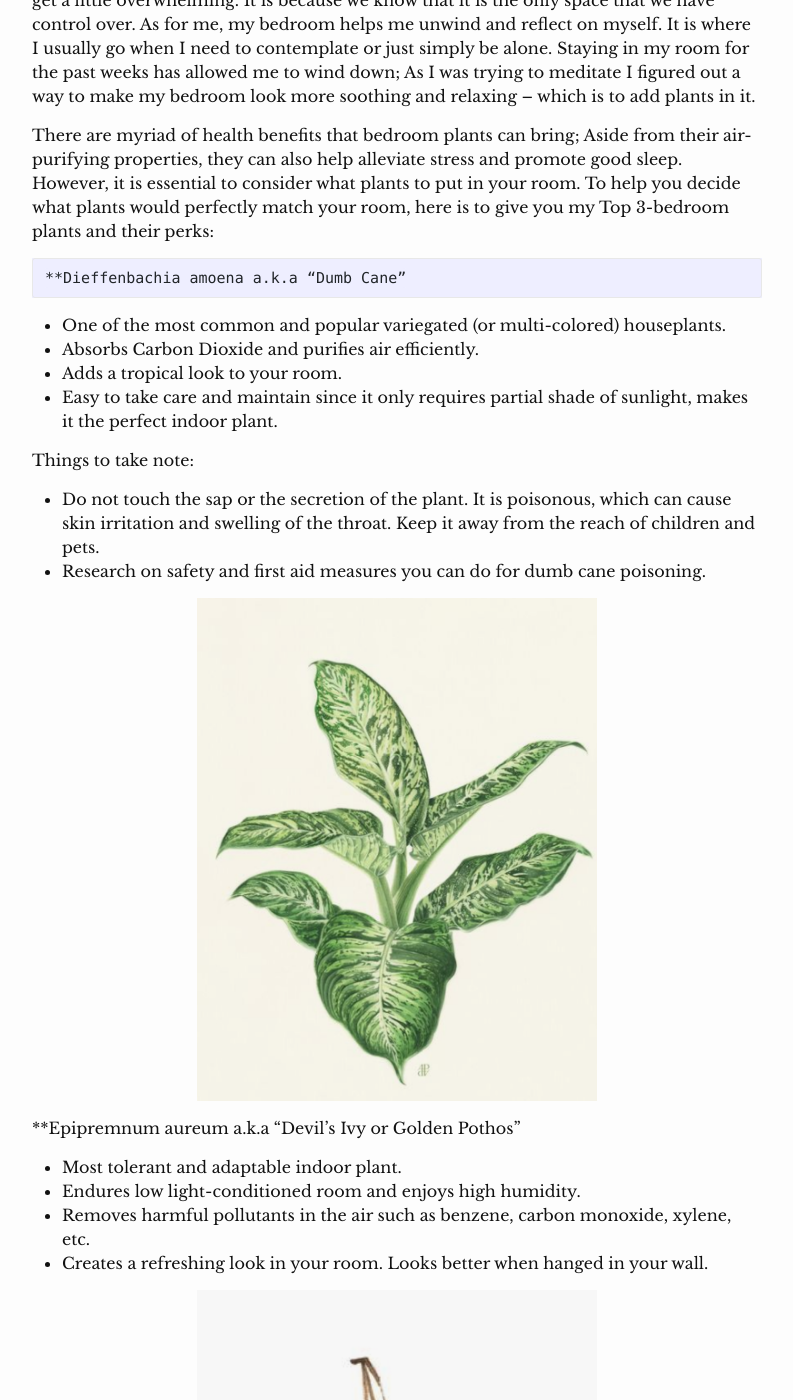
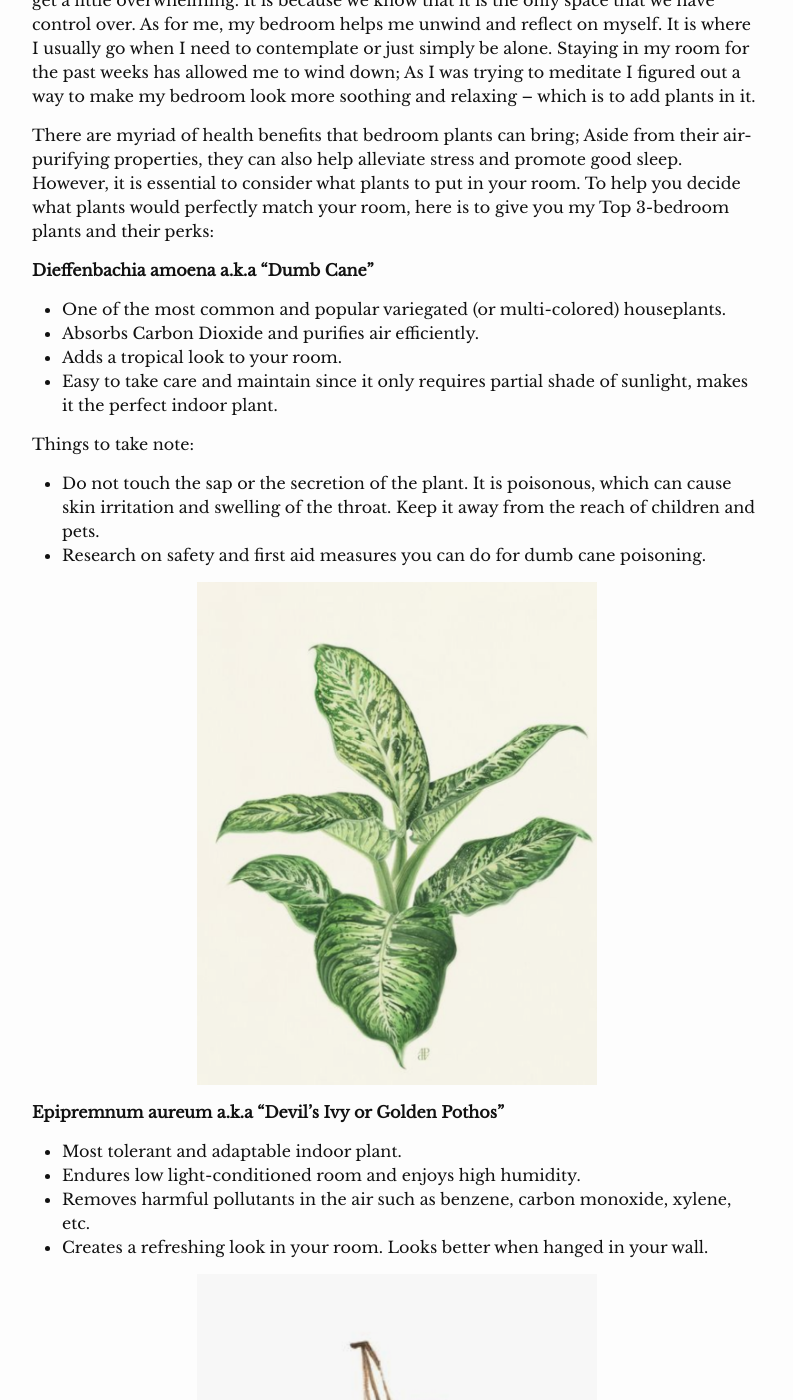
Before and after one commit to ToshiWasabi/Toshi, a Jekyll site: the page built from _posts/2020-07-10-best-indoor-plants-to-have-in-your-room.md, in a window 1280 px wide and 1400 px high, scrolled down 614 px. Shown: the whole window, without its empty margins (243-1036 px from the left). Built offline with Jekyll 4.4.1, drawn with Linux system fonts in a browser that asks for light colours; nearby versions of some CDN libraries; some of the changed text lies outside the part shown.

```diff
--- a/_posts/2020-07-10-best-indoor-plants-to-have-in-your-room.md
+++ b/_posts/2020-07-10-best-indoor-plants-to-have-in-your-room.md
@@ -16,7 +16,7 @@ The bedroom has always been (if not one of) the first place most of us go to whe
 
 There are myriad of health benefits that bedroom plants can bring; Aside from their air-purifying properties, they can also help alleviate stress and promote good sleep. However, it is essential to consider what plants to put in your room. To help you decide what plants would perfectly match your room, here is to give you my Top 3-bedroom plants and their perks:
 
-	**Dieffenbachia amoena a.k.a “Dumb Cane”
+**Dieffenbachia amoena a.k.a “Dumb Cane”**
 
 -	One of the most common and popular variegated (or multi-colored) houseplants.
 -	Absorbs Carbon Dioxide and purifies air efficiently.
@@ -31,7 +31,7 @@ Things to take note:
 ![Dumbcane]({{'/images/Dumbcane.png' | relative_url}}){:class="img-responsive"}
 
 
- **Epipremnum aureum a.k.a “Devil’s Ivy or Golden Pothos”
+ **Epipremnum aureum a.k.a “Devil’s Ivy or Golden Pothos”**
 
 -	Most tolerant and adaptable indoor plant.
 -	Endures low light-conditioned room and enjoys high humidity.
@@ -41,7 +41,7 @@ Things to take note:
 ![devilsivy]({{'/images/devilsivy.png' | relative_url}}){:class="img-responsive"}
 
 
-**Aloe barbadensis miller aka “Aloe vera”
+**Aloe barbadensis miller aka “Aloe vera”**
 
 -	Promotes calm and restful slumber by producing oxygen at night.
 -	Makes the best indoor plant as it helps cure minor cuts, burns, dry skin, and insect bites.
@@ -55,5 +55,9 @@ These are just three of my favorite bedroom plants that I highly recommend for p
 
 Enjoy!
 
+
+
+
+
 <div class="mt-5">Love,</div>
 <div class="signature">Merry</div>
```
